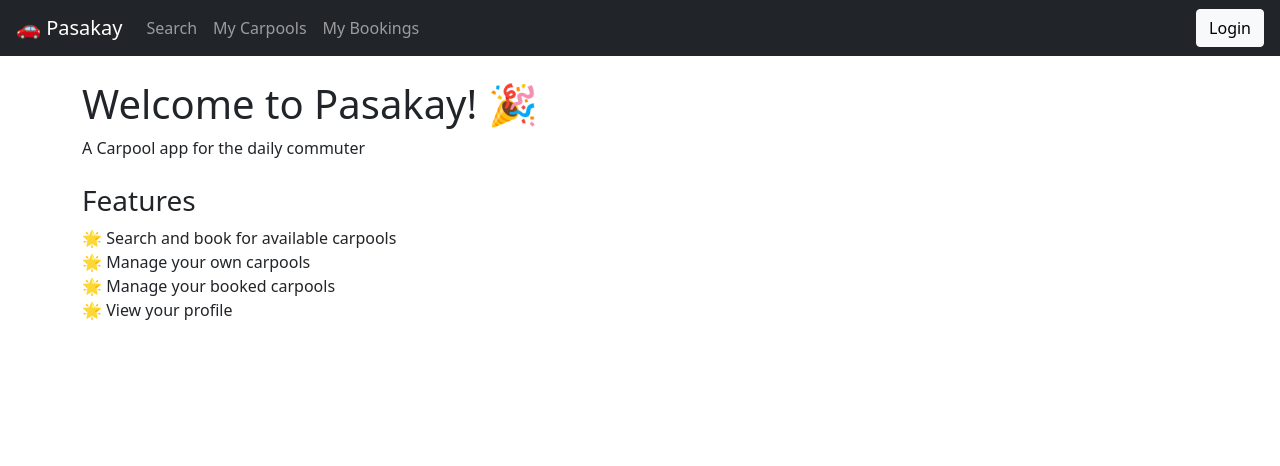
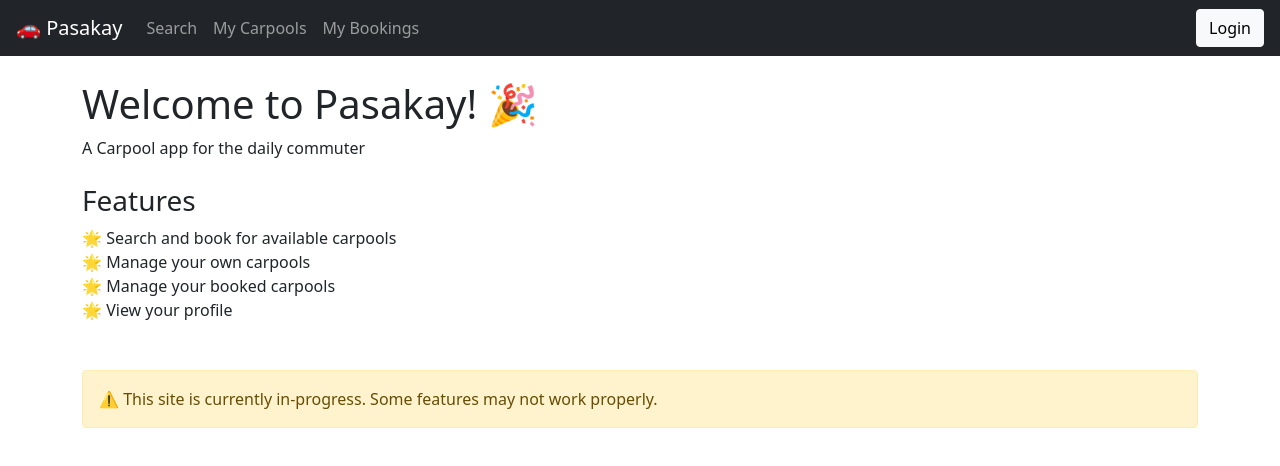
Before and after one commit to yororo/pasakay-ui-web, a React (Create React App) app: page / in a window 1280 px wide. Shown: the top 466 px of the page. Built offline with nearby package versions, Linux system fonts and the light colour scheme; no server answers.

Commit message:
fixed warnings and added more text in welcome page

```diff
--- /dev/null
+++ b/src/components/common/AlertWarningMessageSimple.js
@@ -0,0 +1,8 @@
+import React from "react";
+import { Alert } from "react-bootstrap";
+
+const AlertWarningMessageSimple = ({ message }) => {
+  return <Alert variant="warning">{message}</Alert>;
+};
+
+export default AlertWarningMessageSimple;
--- a/src/components/home/Home.js
+++ b/src/components/home/Home.js
@@ -1,5 +1,5 @@
 import React from "react";
-import { Card } from "react-bootstrap";
+import AlertWarningMessageSimple from "../common/AlertWarningMessageSimple";
 
 const Home = () => {
   return (
@@ -11,6 +11,9 @@ const Home = () => {
       <div>🌟 Manage your own carpools</div>
       <div>🌟 Manage your booked carpools</div>
       <div>🌟 View your profile</div>
+      <div className="mt-5">
+        <AlertWarningMessageSimple message="⚠️ This site is currently in-progress. Some features may not work properly." />
+      </div>
     </div>
   );
 };
```
